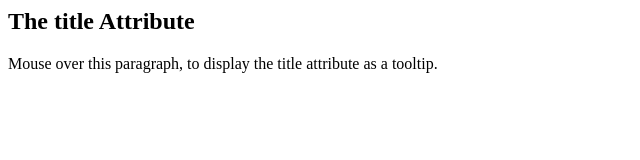
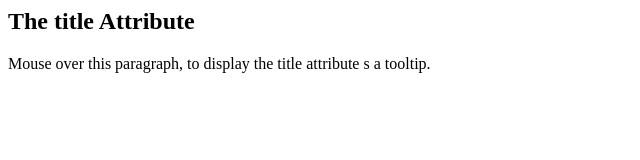
Before and after one commit to mtrotman/mtrotman.github.io, a plain HTML site: page index.html in a window 1280 px wide. Shown: the full height of the page, 0-640 px from the left. Drawn offline with Linux system fonts and the light colour scheme.

Commit message:
Update index.html

```diff
--- a/index.html
+++ b/index.html
@@ -3,7 +3,7 @@
 
 <h2 title="I'm a header">The title Attribute</h2>
 
-<p title="I'm a tooltip">Mouse over this paragraph, to display the title attribute as a tooltip.</p>
+<p title="I'm a tooltip">Mouse over this paragraph, to display the title attribute s a tooltip.</p>
 
 </body>
 </html>
```
